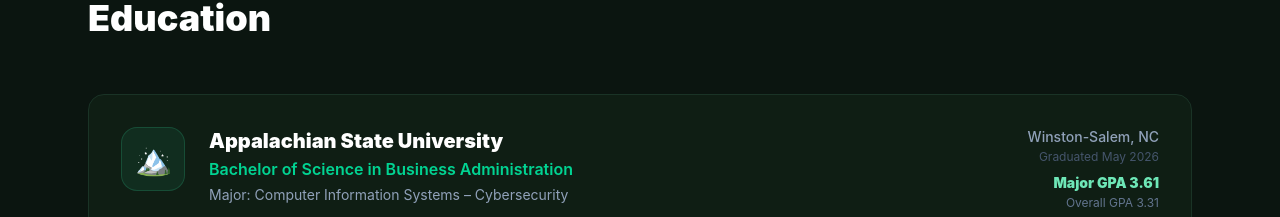
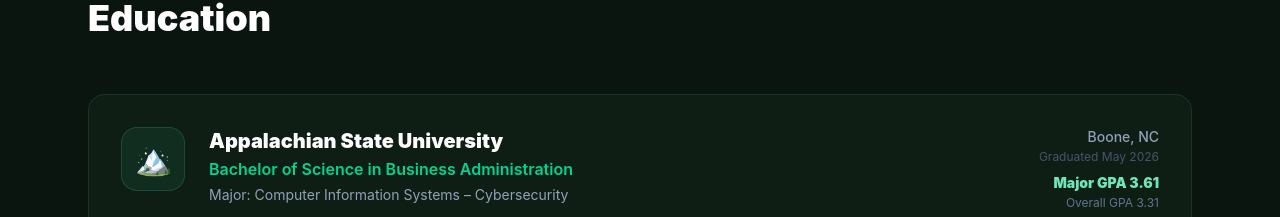
Before and after one commit to nevafrazier/nevafrazier, a React (Vite) app: page / in a window 1280 px wide. Shown: the part 4793-5010 px from the top of the page. Built offline with nearby package versions, Linux system fonts and the light colour scheme.

Commit message:
fix App State location to Boone NC

```diff
--- a/src/components/Education.jsx
+++ b/src/components/Education.jsx
@@ -33,7 +33,7 @@
                   <p className="text-slate-400 text-sm mt-1">Major: Computer Information Systems – Cybersecurity</p>
                 </div>
                 <div className="text-right shrink-0">
-                  <div className="text-slate-400 text-sm font-medium">Winston-Salem, NC</div>
+                  <div className="text-slate-400 text-sm font-medium">Boone, NC</div>
                   <div className="text-slate-600 text-xs mt-0.5">Graduated May 2026</div>
                   <div className="mt-2 text-sm font-black" style={{ color: '#6ee7b7' }}>Major GPA 3.61</div>
                   <div className="text-xs text-slate-500 mt-0.5">Overall GPA 3.31</div>
```
